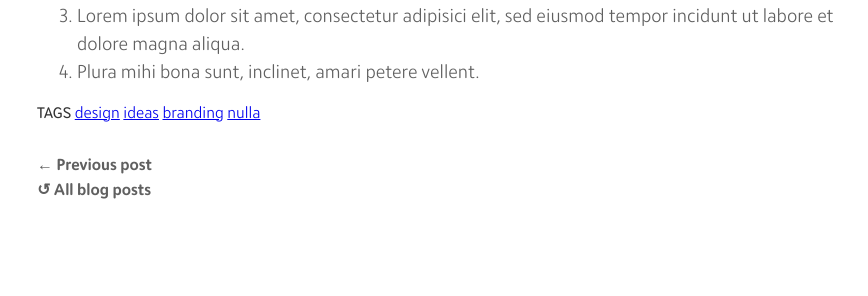
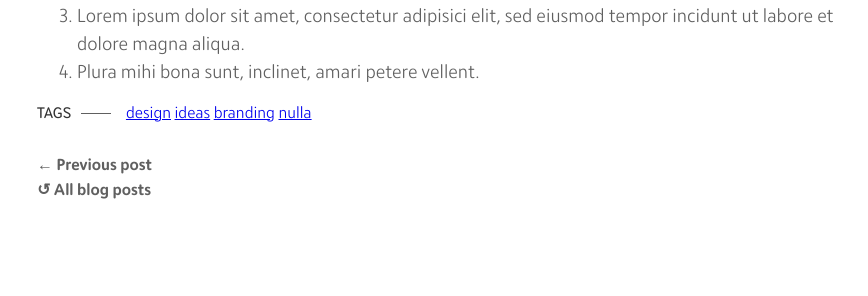
Before and after one commit to MrAnnix/MrAnnix.github.io, a Jekyll site: the page built from _posts/2019-03-22-workspace-design-trends-and-ideas.md, in a window 1280 px wide. Shown: the part 1052-1348 px from the top of the page, without its empty margins (203-1071 px from the left). Built offline with Jekyll 4.4.1, drawn with Linux system fonts in a browser that asks for light colours.

Commit message:
Update _common.scss

```diff
--- a/_sass/_common.scss
+++ b/_sass/_common.scss
@@ -430,14 +430,21 @@ code,pre,tt {
 }
 
 .post-tags .tags-title {
+    position: relative;
     text-transform: uppercase;
     font-family: bryant;
-
+    margin-right: .7rem;
+    padding-right: 40px
 }
 
 .post-tags .tags-title::after {
+    position: absolute;
+    content: "";
     height: 1px;
-    width: 40px;
+    width: 30px;
+    background-color: #606060;
+    top: 50%;
+    right: 0;
 }
 
 .post-tags .tags-list {
```
